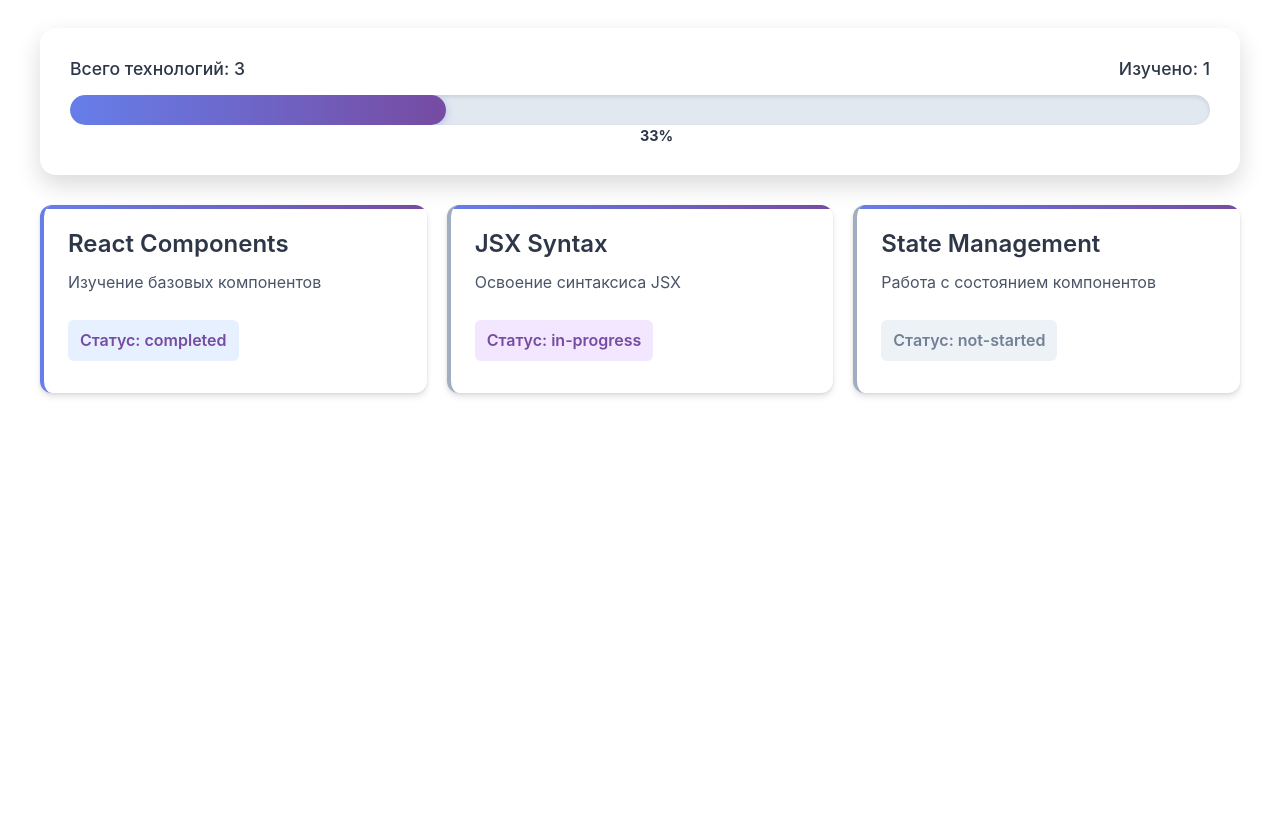
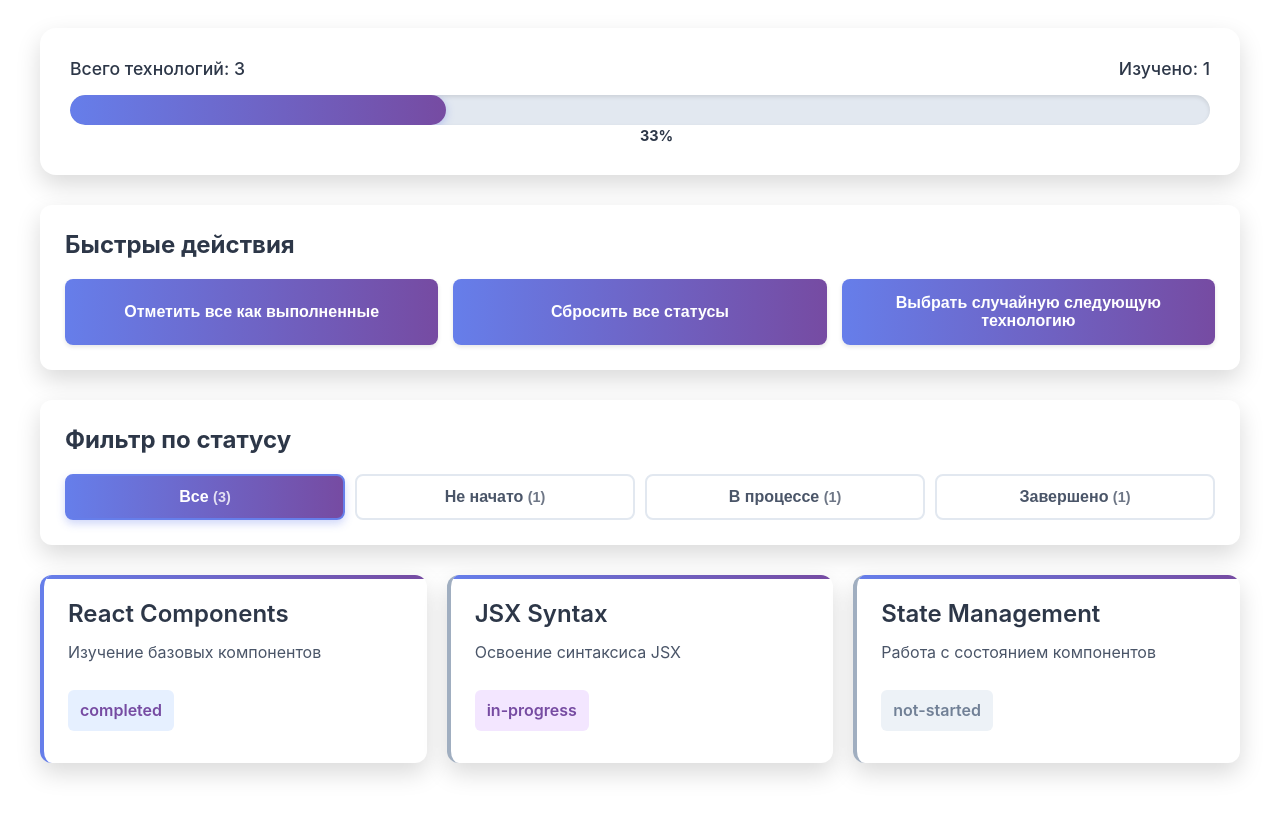
Before and after one commit to Kost0/react-practice, a React (Vite) app: page / in a window 1280 px wide. Shown: the top 816 px of the page. Built offline with nearby package versions, Linux system fonts and the light colour scheme; the HTML template or start-up script is replaced by a standard one.

Commit message:
feat: added filter buttons and quick actions

```diff
--- a/src/App.jsx
+++ b/src/App.jsx
@@ -1,19 +1,65 @@
 import './App.css';
+import { useState } from "react";
 import TechnologyCard from "./components/TechnologyCard.jsx";
 import ProgressHeader from "./components/ProgressHeader.jsx";
+import QuickActions from "./components/QuickActions.jsx";
+import FilterButtons from "./components/FilterButtons.jsx";
 
 function App() {
-    const technologies = [
+    const [technologies, setTechnologies] = useState([
         { id: 1, title: 'React Components', description: 'Изучение базовых компонентов', status: 'completed' },
         { id: 2, title: 'JSX Syntax', description: 'Освоение синтаксиса JSX', status: 'in-progress' },
         { id: 3, title: 'State Management', description: 'Работа с состоянием компонентов', status: 'not-started' }
-    ]
+    ])
 
-    let completed = 0;
-    technologies.forEach(tech => {
-        if (tech.status === 'completed') {
-        completed++
+    const [activeFilter, setActiveFilter] = useState('all')
+
+    const changeStatus = (id) => {
+        setTechnologies(prev => prev.map(tech => {
+            if (tech.id === id) {
+                let newStatus;
+                if (tech.status === 'not-started') {
+                    newStatus = 'in-progress'
+                } else if (tech.status === 'in-progress') {
+                    newStatus = 'completed'
+                } else {
+                    newStatus = 'not-started'
+                }
+                return {...tech, status: newStatus}
+            }
+            return tech;
+        }))
+    };
+
+    const markAllCompleted = () => {
+        setTechnologies(prev => prev.map(tech => ({...tech, status: 'completed'})));
+    };
+
+    const resetAllStatuses = () => {
+        setTechnologies(prev => prev.map(tech => ({...tech, status: 'not-started'})));
+    };
+
+    const pickRandomTechnology = () => {
+        const notStarted = technologies.filter(tech => tech.status === 'not-started');
+        if (notStarted.length === 0) {
+            alert('Все технологии уже изучены');
+            return;
         }
+        const randomTech = notStarted[Math.floor(Math.random() * notStarted.length)];
+        alert(`Следующая технология для изучения: ${randomTech.title}`);
+
+        changeStatus(randomTech.id);
+    };
+
+    const completed = technologies.filter(tech => tech.status === 'completed').length;
+    const inProgress = technologies.filter(tech => tech.status === 'in-progress').length;
+    const notStarted = technologies.filter(tech => tech.status === 'not-started').length;
+
+    const filteredTechnologies = technologies.filter(tech => {
+        if (activeFilter === 'all') {
+            return true
+        }
+        return tech.status === activeFilter;
     })
 
     return (
@@ -23,17 +69,35 @@ function App() {
                 studied={completed}
             />
 
+            <QuickActions
+                onMarkAllCompleted={markAllCompleted}
+                onResetAllStatuses={resetAllStatuses}
+                onPickRandomTechnology={pickRandomTechnology}
+            />
+
+            <FilterButtons
+                activeFilter={activeFilter}
+                onFilterChange={setActiveFilter}
+                counts={{all: technologies.length, completed, inProgress, notStarted}}
+            />
+
             <ul>
-                {technologies.map(technology =>
+                {filteredTechnologies.map(technology =>
                     <li key={technology.id}>
                         <TechnologyCard
                             title={technology.title}
                             description={technology.description}
                             status={technology.status}
+                            onStatusChange={() => changeStatus(technology.id)}
                         />
                     </li>
                 )}
             </ul>
+            {filteredTechnologies.length === 0 && (
+                <p style={{textAlign: 'center', color: '#999', padding: '20px'}}>
+                    Нет технологий с выбранным статусом
+                </p>
+            )}
         </div>
     );
 }
--- /dev/null
+++ b/src/components/FilterButtons.css
@@ -0,0 +1,51 @@
+.filter-buttons {
+    background: white;
+    padding: 25px;
+    border-radius: 12px;
+    margin-bottom: 30px;
+    box-shadow: 0 10px 25px rgba(0, 0, 0, 0.15);
+}
+
+.filter-buttons h2 {
+    margin: 0 0 20px 0;
+    color: #2d3748;
+    font-size: 1.5em;
+}
+
+.filter-tabs {
+    display: flex;
+    gap: 10px;
+    flex-wrap: wrap;
+}
+
+.filter-btn {
+    flex: 1;
+    min-width: 150px;
+    padding: 12px 20px;
+    border: 2px solid #e2e8f0;
+    border-radius: 8px;
+    background: white;
+    color: #4a5568;
+    font-size: 1em;
+    font-weight: 600;
+    cursor: pointer;
+    transition: all 0.3s ease;
+}
+
+.filter-btn:hover {
+    border-color: #667eea;
+    color: #667eea;
+    transform: translateY(-1px);
+}
+
+.filter-btn.active {
+    background: linear-gradient(90deg, #667eea 0%, #764ba2 100%);
+    border-color: #667eea;
+    color: white;
+    box-shadow: 0 4px 8px rgba(102, 126, 234, 0.3);
+}
+
+.filter-btn .count {
+    font-size: 0.9em;
+    opacity: 0.8;
+}
--- /dev/null
+++ b/src/components/FilterButtons.jsx
@@ -0,0 +1,29 @@
+import './FilterButtons.css'
+
+function FilterButtons({activeFilter, onFilterChange, counts}) {
+    const filters = [
+        { id: 'all', label: 'Все', count: counts.all },
+        { id: 'not-started', label: 'Не начато', count: counts.notStarted },
+        { id: 'in-progress', label: 'В процессе', count: counts.inProgress },
+        { id: 'completed', label: 'Завершено', count: counts.completed }
+    ];
+
+    return (
+        <div className="filter-buttons">
+            <h2>Фильтр по статусу</h2>
+            <div className="filter-tabs">
+                {filters.map(filter => (
+                    <button
+                        key={filter.id}
+                        className={`filter-btn ${activeFilter === filter.id ? 'active' : ''}`}
+                        onClick = {() => onFilterChange(filter.id)}
+                    >
+                        {filter.label} <span className="count">({filter.count})</span>
+                    </button>
+                ))}
+            </div>
+        </div>
+    );
+}
+
+export default FilterButtons;
--- /dev/null
+++ b/src/components/QuickActions.css
@@ -0,0 +1,50 @@
+.quick-actions {
+    background: white;
+    padding: 25px;
+    border-radius: 12px;
+    margin-bottom: 30px;
+    box-shadow: 0 10px 25px rgba(0, 0, 0, 0.15);
+}
+
+.quick-actions h2 {
+    margin: 0 0 20px 0;
+    color: #2d3748;
+    font-size: 1.5em;
+}
+
+.action-buttons {
+    display: flex;
+    gap: 15px;
+    flex-wrap: wrap;
+}
+
+.action-btn {
+    flex: 1;
+    min-width: 200px;
+    padding: 15px 25px;
+    border: none;
+    border-radius: 8px;
+    font-size: 1em;
+    font-weight: 600;
+    cursor: pointer;
+    transition: all 0.3s ease;
+    box-shadow: 0 2px 4px rgba(0, 0, 0, 0.1);
+}
+
+.action-btn:hover {
+    transform: translateY(-2px);
+    box-shadow: 0 4px 8px rgba(0, 0, 0, 0.15);
+}
+
+.action-btn:active {
+    transform: translateY(0);
+}
+
+button {
+    background: linear-gradient(90deg, #667eea 0%, #764ba2 100%);
+    color: white;
+}
+
+button:hover {
+    background: linear-gradient(90deg, #5568d3 0%, #653a8a 100%);
+}
--- /dev/null
+++ b/src/components/QuickActions.jsx
@@ -0,0 +1,33 @@
+import './QuickActions.css'
+
+function QuickActions({onMarkAllCompleted, onResetAllStatuses, onPickRandomTechnology}) {
+    return (
+        <div className="quick-actions">
+            <h2>Быстрые действия</h2>
+            <div className="action-buttons">
+                <button
+                    className="action-btn btn-complete"
+                    onClick={onMarkAllCompleted}
+                >
+                    Отметить все как выполненные
+                </button>
+
+                <button
+                    className="action-btn btn-reset"
+                    onClick={onResetAllStatuses}
+                >
+                    Сбросить все статусы
+                </button>
+
+                <button
+                    className="action-btn btn-random"
+                    onClick={onPickRandomTechnology}
+                >
+                    Выбрать случайную следующую технологию
+                </button>
+            </div>
+        </div>
+    );
+}
+
+export default QuickActions
--- a/src/components/TechnologyCard.css
+++ b/src/components/TechnologyCard.css
@@ -2,11 +2,12 @@
     background: white;
     border-radius: 12px;
     padding: 24px;
-    box-shadow: 0 4px 6px rgba(0, 0, 0, 0.1), 0 1px 3px rgba(0, 0, 0, 0.08);
+    box-shadow: 0 10px 25px rgba(0, 0, 0, 0.15);
     transition: transform 0.3s ease, box-shadow 0.3s ease;
     border-left: 4px solid transparent;
     position: relative;
     overflow: hidden;
+    cursor: pointer;
 }
 
 .technology-card::before {
--- a/src/components/TechnologyCard.jsx
+++ b/src/components/TechnologyCard.jsx
@@ -1,11 +1,15 @@
 import './TechnologyCard.css'
 
-function TechnologyCard({title, description, status}) {
+function TechnologyCard({title, description, status, onStatusChange}) {
     return (
-        <div className="technology-card" data-status={status}>
+        <div
+            className="technology-card"
+            data-status={status}
+            onClick={onStatusChange}
+        >
             <h3>{title}</h3>
             <p>{description}</p>
-            <p>Статус: {status}</p>
+            <p>{status}</p>
         </div>
     );
 }
```
